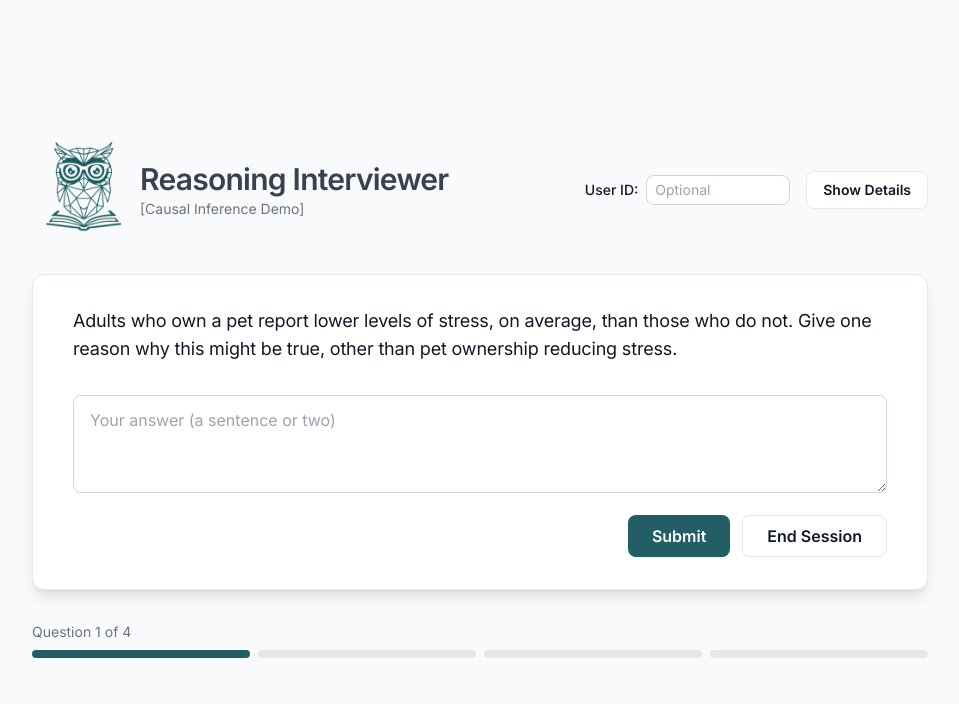
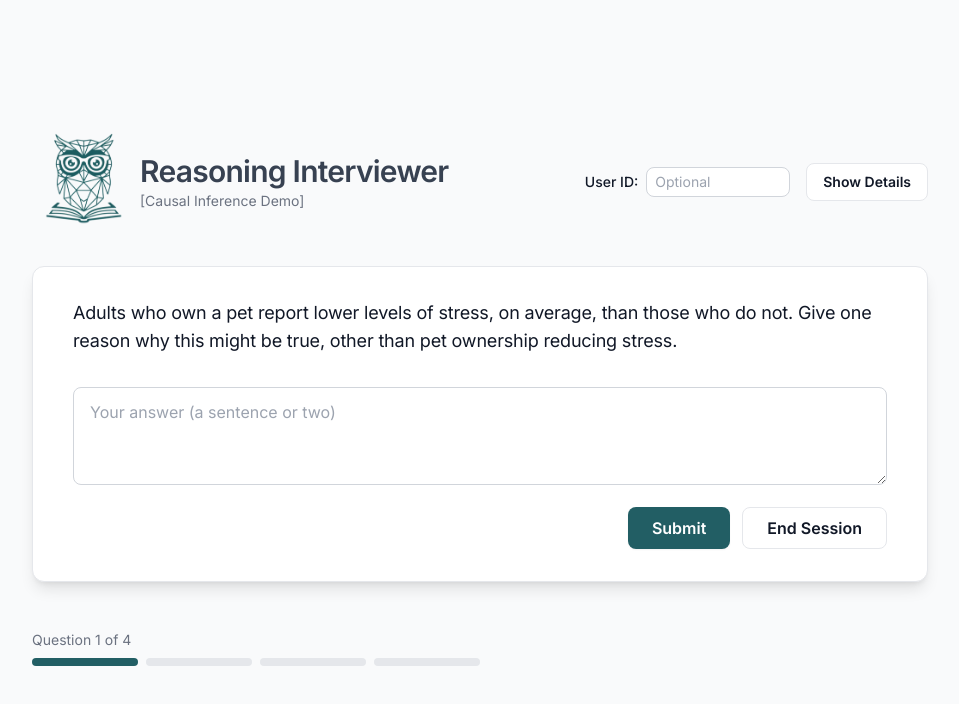
Before and after one commit to reasonbetter/tsdemo, a Next.js app: page / in a window 1280 px wide. Shown: the top 704 px of the page, without its empty margins (160-1119 px from the left). Built offline with nearby package versions, Linux system fonts and the light colour scheme.

Commit message:
bar left

```diff
--- a/pages/index.tsx
+++ b/pages/index.tsx
@@ -162,7 +162,7 @@ export default function Home() {
 
             <main className={`transition-all duration-300 ${isSidebarVisible ? 'lg:col-span-2' : 'max-w-4xl mx-auto w-full'}`}>
 
-                <section className="bg-card shadow-lg border border-border rounded-xl px-6 py-5 sm:px-10 sm:py-8 mb-8 animate-fadeIn">
+                <section className="bg-card shadow-lg border border-border rounded-xl px-6 py-5 sm:px-10 sm:py-8 mb-12 animate-fadeIn">
                     <Prose>{promptText || ""}</Prose>
 
                     {awaitingTransition && (
@@ -196,7 +196,7 @@ export default function Home() {
                 </section>
 
                 {selectedItem && progressTotal > 0 && (
-                  <div className="mb-8">
+                  <div className="mt-2 mb-8 w-full sm:w-1/2">
                     <SessionProgress current={progressCurrent} total={progressTotal} />
                   </div>
                 )}
```
